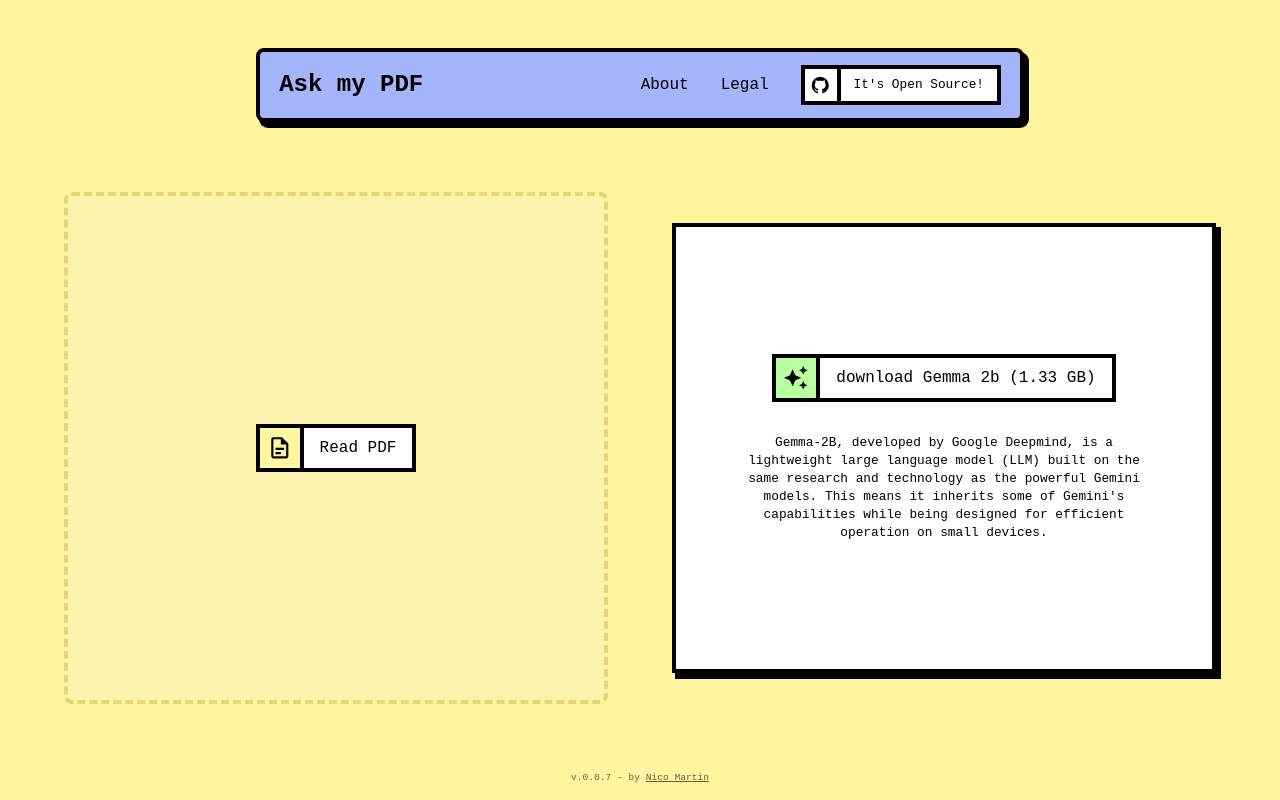
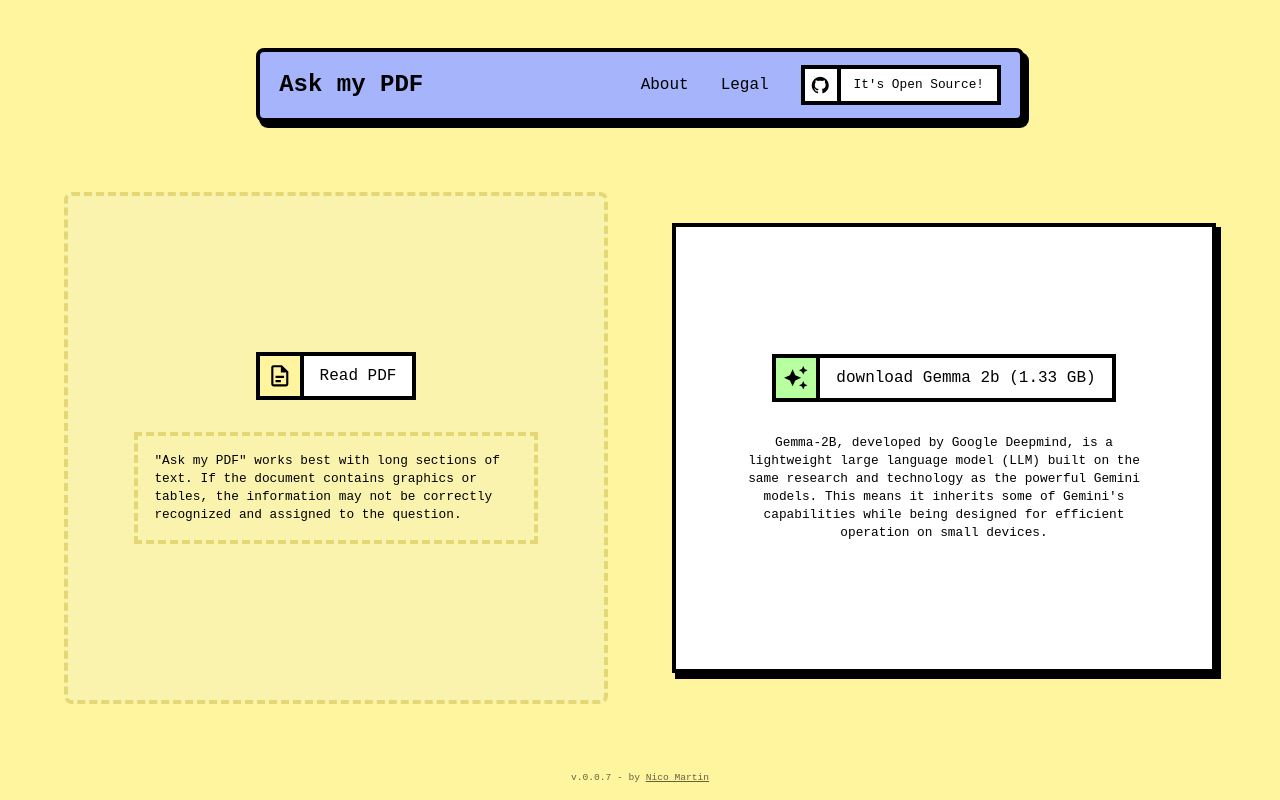
Before and after one commit to nico-martin/ask-my-pdf, a React (Vite) app: page / in a window 1280 px wide. Built offline with nearby package versions, Linux system fonts and the light colour scheme; a web font is replaced by a local one; what @xenova/transformers, showdown would draw is missing.

Commit message:
added infobox

```diff
--- a/src/pdfParser/Uploader.module.css
+++ b/src/pdfParser/Uploader.module.css
@@ -8,6 +8,8 @@
   border-radius: 0.5rem;
   position: relative;
   background-color: var(--c-yellow-light);
+  flex-direction: column;
+  gap: 2rem;
 }
 
 .button {
@@ -25,3 +27,10 @@
 .input {
   display: none;
 }
+
+.info {
+  font-size: var(--fs-small);
+  max-width: 80%;
+  border: 4px dashed var(--c-yellow-dark);
+  padding: var(--space);
+}
--- a/src/pdfParser/Uploader.tsx
+++ b/src/pdfParser/Uploader.tsx
@@ -35,6 +35,11 @@
           setLoading(false);
         }}
       />
+      <p className={styles.info}>
+        "Ask my PDF" works best with long sections of text. If the document
+        contains graphics or tables, the information may not be correctly
+        recognized and assigned to the question.
+      </p>
     </div>
   );
 };
```
Also changed, not shown: 1 other file (tests, documents, lock files or other folders).
